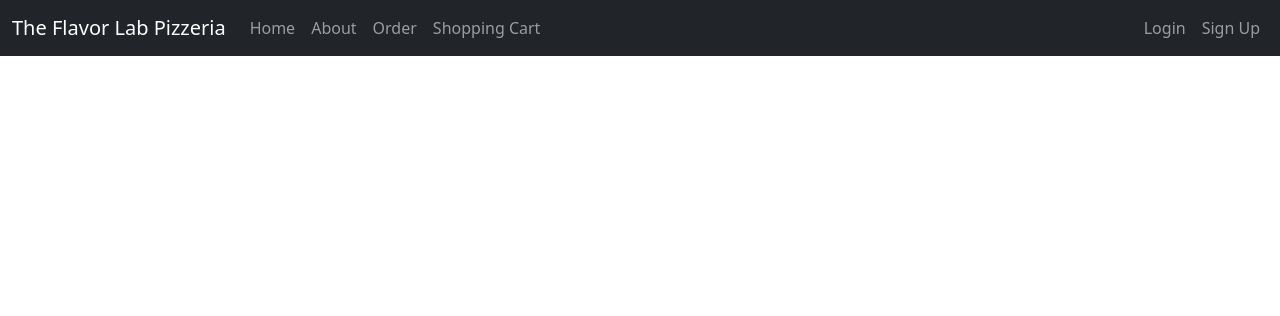
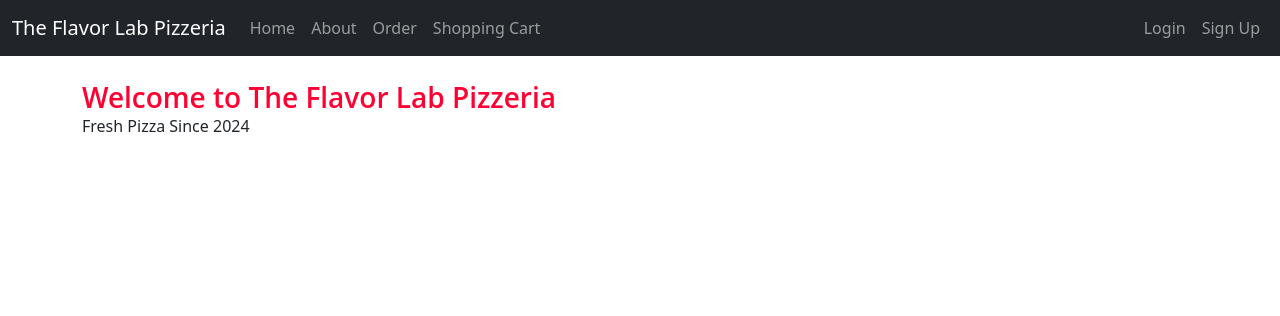
Before and after one commit to JordanBakar/ISQA-3900-Web-App-Project, a Django app: template catalog/templates/catalog/order_list.html in a window 1280 px wide. Shown: the top 316 px of the page. Run offline with Django 5.2, Linux system fonts and the light colour scheme; the template is opened without the code that fills it, so the values that code supplies are empty.

Commit message:
Make changes for order_list.html

```diff
--- a/catalog/templates/catalog/order_list.html
+++ b/catalog/templates/catalog/order_list.html
@@ -1 +1,8 @@
 {% extends "catalog/base.html" %}
+
+{% block title %}The Flavor Lab Pizzeria{% endblock %}
+
+{% block content %}
+<h1>Welcome to The Flavor Lab Pizzeria</h1>
+<p>Fresh Pizza Since 2024</p>
+{% endblock %}
```
Also changed, not shown: db.sqlite3.
